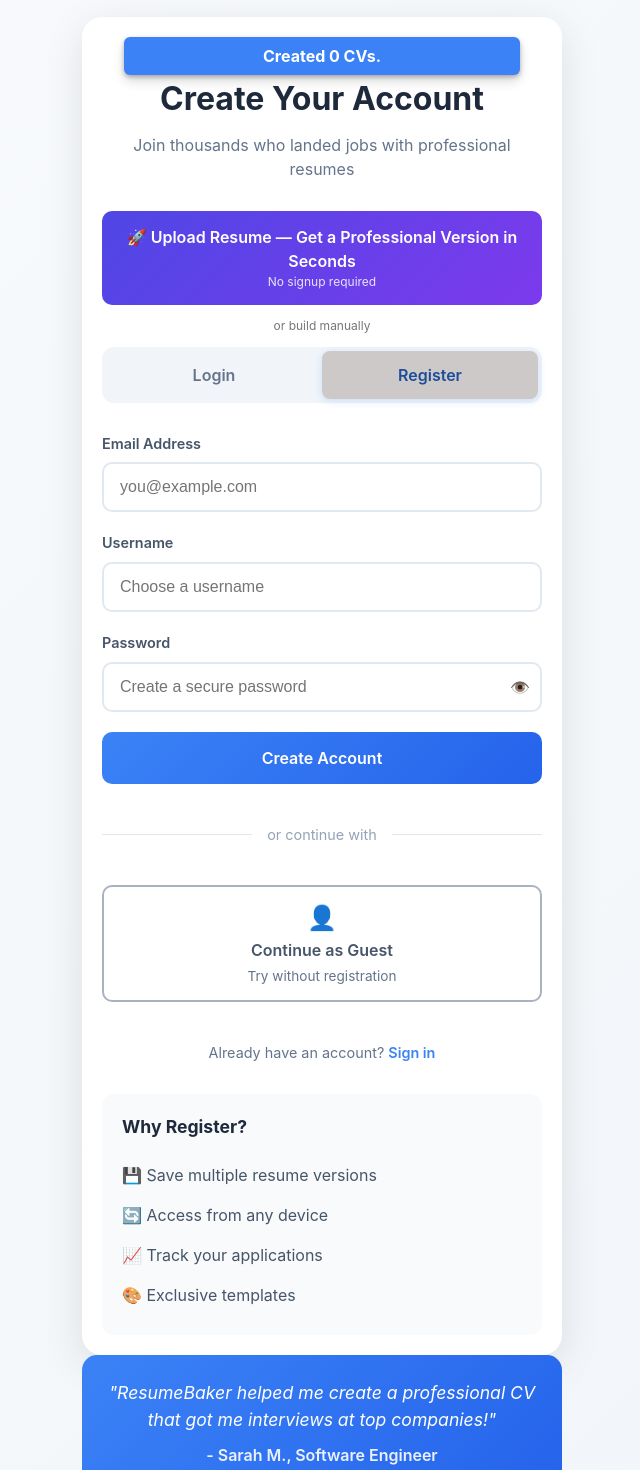
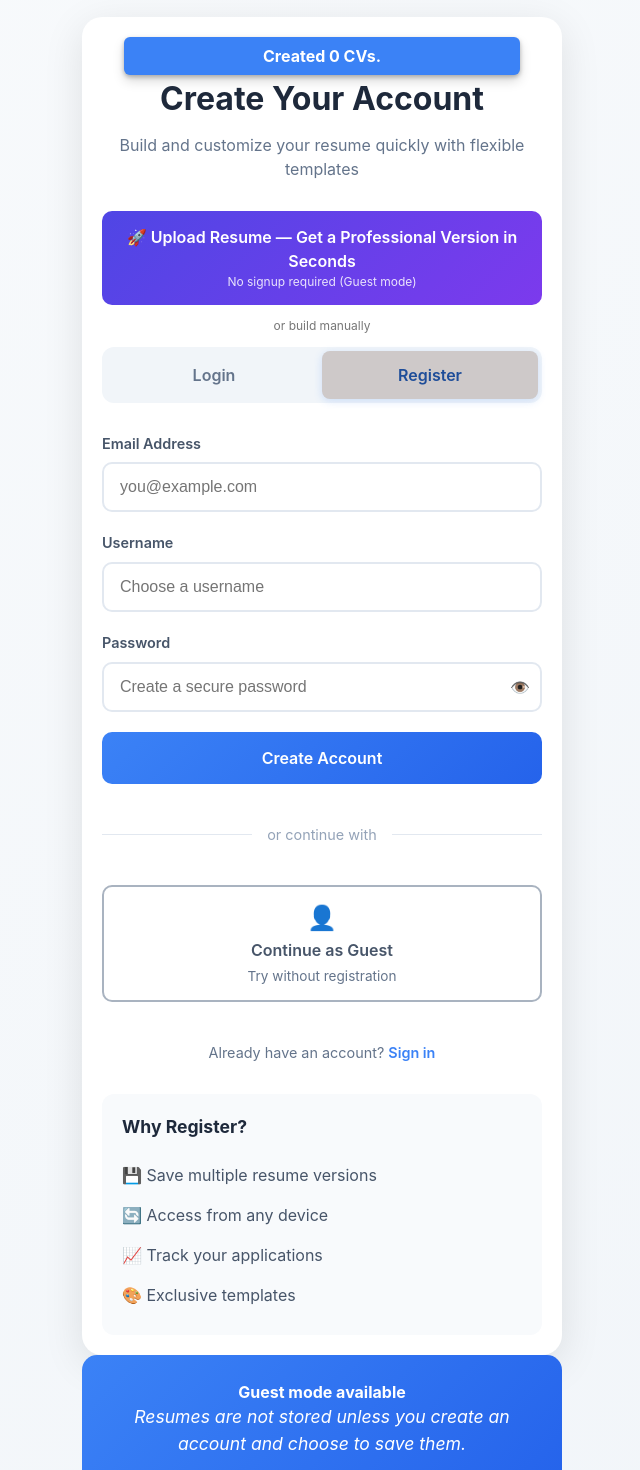
Before and after one commit to TechSwimmer/cv-Builder, a React (Vite) app: page / in a window 1280 px wide. Shown: the part 120-1590 px from the top of the page, without its empty margins (318-958 px from the left). Built offline with nearby package versions, Linux system fonts and the light colour scheme; no server answers; what @react-pdf/renderer would draw is missing.

Commit message:
placeholder text replaced with actual text related to project

```diff
--- a/src/pages/AuthPage.jsx
+++ b/src/pages/AuthPage.jsx
@@ -162,14 +162,14 @@ const AuthPage = ({ setGlobalLoading }) => {
               <p>
                 {isLogin
                   ? 'Sign in to access your saved resumes'
-                  : 'Join thousands who landed jobs with professional resumes'
+                  : 'Build and customize your resume quickly with flexible templates'
                 }
               </p>
             </div>
             <div className="import-resume-box">
               <label className="import-resume-btn">
                 🚀 Upload Resume — Get a Professional Version in Seconds
-                <small>No signup required</small>
+                <small>No signup required (Guest mode)</small>
 
                 <input
                   type="file"
@@ -324,8 +324,9 @@ const AuthPage = ({ setGlobalLoading }) => {
           </div>
 
           <div className='testimonial'>
-            <p>"ResumeBaker helped me create a professional CV that got me interviews at top companies!"</p>
-            <div className='author'>- Sarah M., Software Engineer</div>
+            <h4>Guest mode available</h4>
+            <p>Resumes are not stored unless you create an account and choose to save them.</p>
+
           </div>
         </div>
       </div>
```
